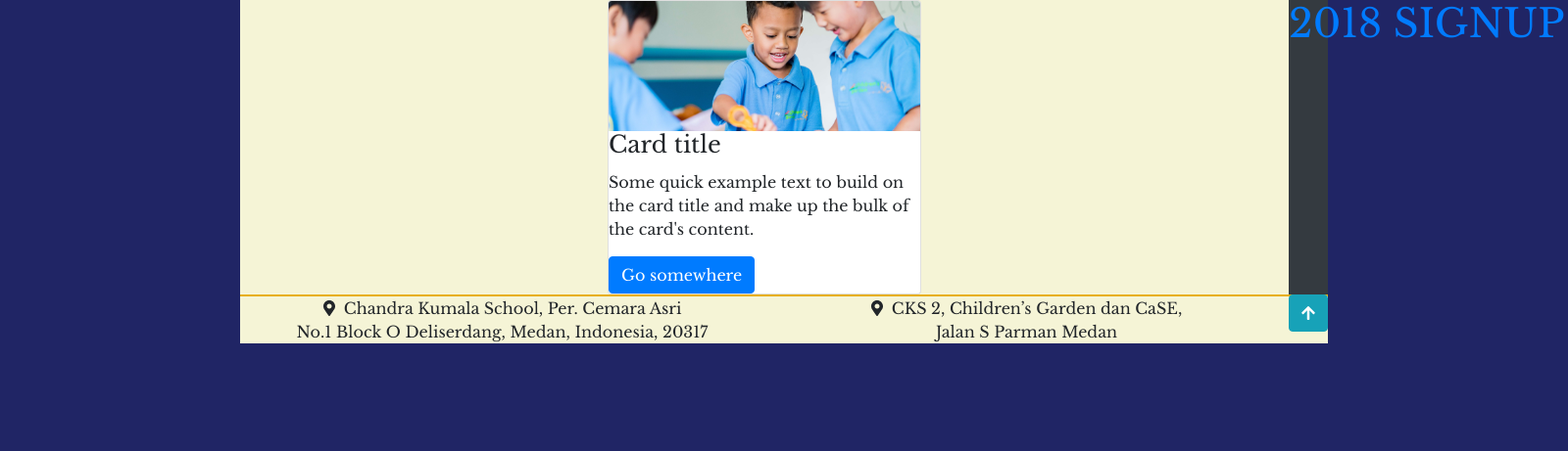
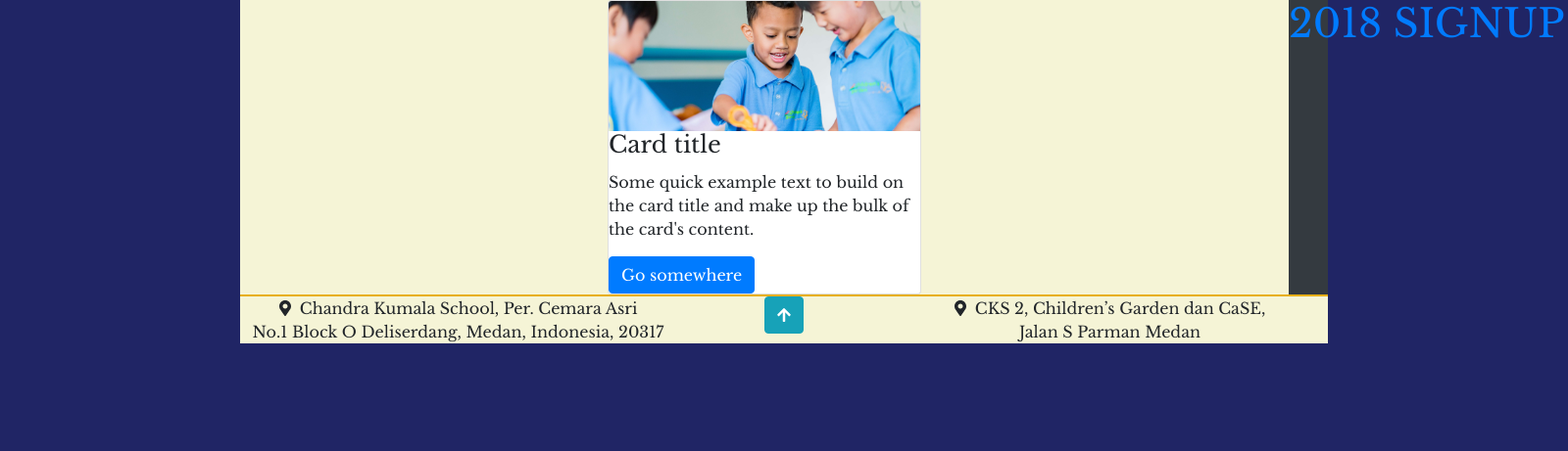
Before and after one commit to inyoka/kumala, a Django app: page /alumni in a window 1600 px wide; the page is wider, and only the part inside the window is pictured. Shown: the part 120-581 px from the top of that part at 98% size. Run offline with Django 3.2, Linux system fonts and the light colour scheme; some libraries are stand-ins or nearby versions.

Commit message:
Tidy layout of page-up button

```diff
--- a/www/templates/www/base.html
+++ b/www/templates/www/base.html
@@ -1,13 +1,11 @@
 <!DOCTYPE html>
-
 {% load staticfiles %}
-
 <html>
 
-<!-- Header and Nav in following file ... -->
 {% include "www/_head.html" %}
 
 <body  id="_top">
+
       <div class="container">
 
               {% include "www/_header.html" %}
@@ -23,18 +21,17 @@
               {% endblock %}
             </section>
           </main>
-
-
               <!-- PAGE FOOTER / CONTACT AUTHOR COMPANY DETAILS -->
-              <a class="btn btn-info float-right" href="#_top"><i class="fas fa-arrow-up"></i></a>
-
             <footer>
                 <div class="row">
-                      <div class="col-lg-6 notranslate text-center">
+                    <div class="col-lg-5 notranslate text-center">
                         <i class="fas fa-map-marker-alt"></i>&nbsp
                         Chandra Kumala School, Per. Cemara Asri<br> No.1 Block O Deliserdang, Medan, Indonesia, 20317
                     </div>
-                      <div class="col-lg-6 notranslate text-center">
+                    <div class="col-lg-2 notranslate text-center">
+                      <a class="btn btn-info" href="#_top"><i class="fas fa-arrow-up"></i></a>
+                    </div>
+                    <div class="col-lg-5 notranslate text-center">
                       <i class="fas fa-map-marker-alt"></i>&nbsp
                         CKS 2, Children’s Garden dan CaSE, <br> Jalan S Parman Medan
                     </div>
```
Lines whose indentation alone changed are shown as unchanged.
